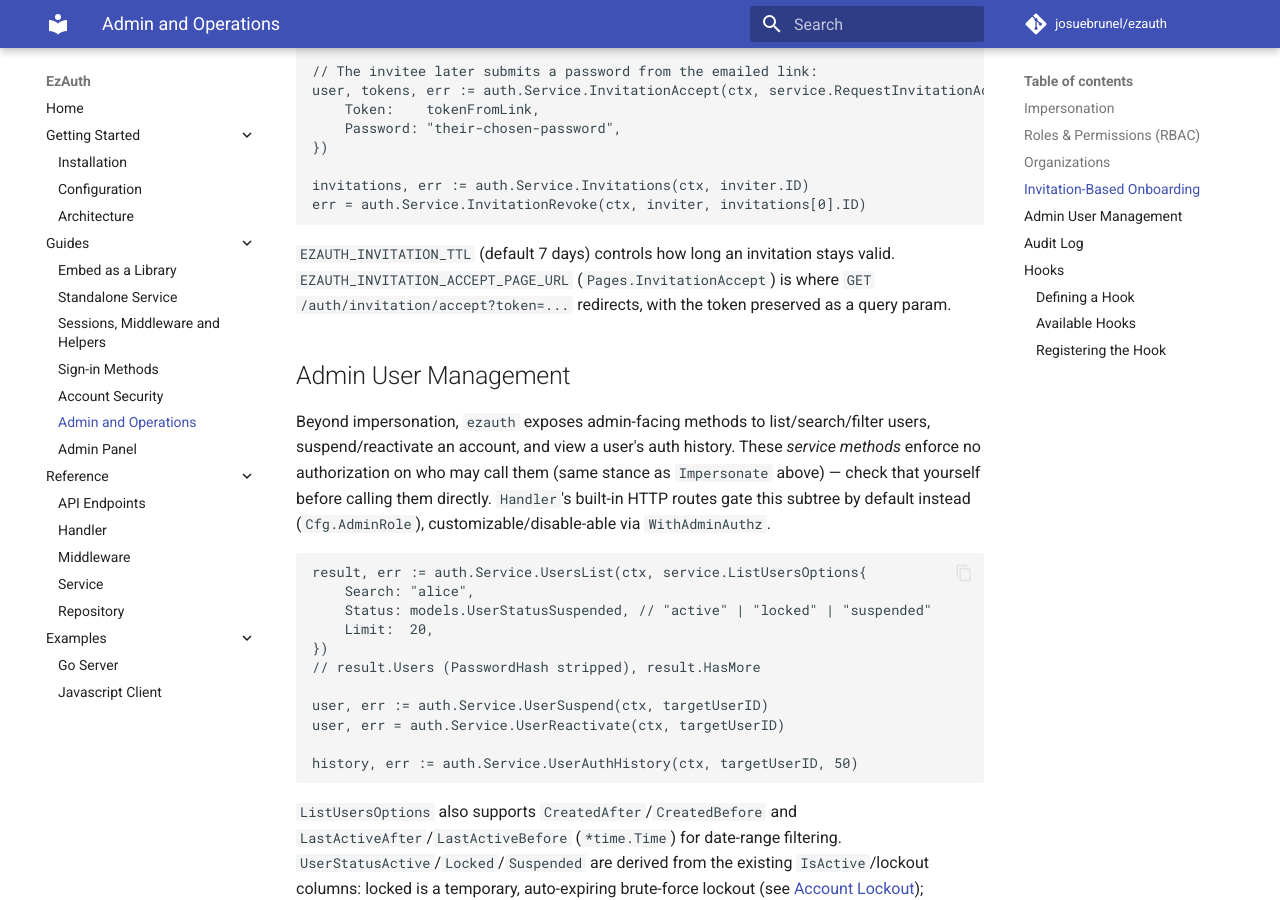
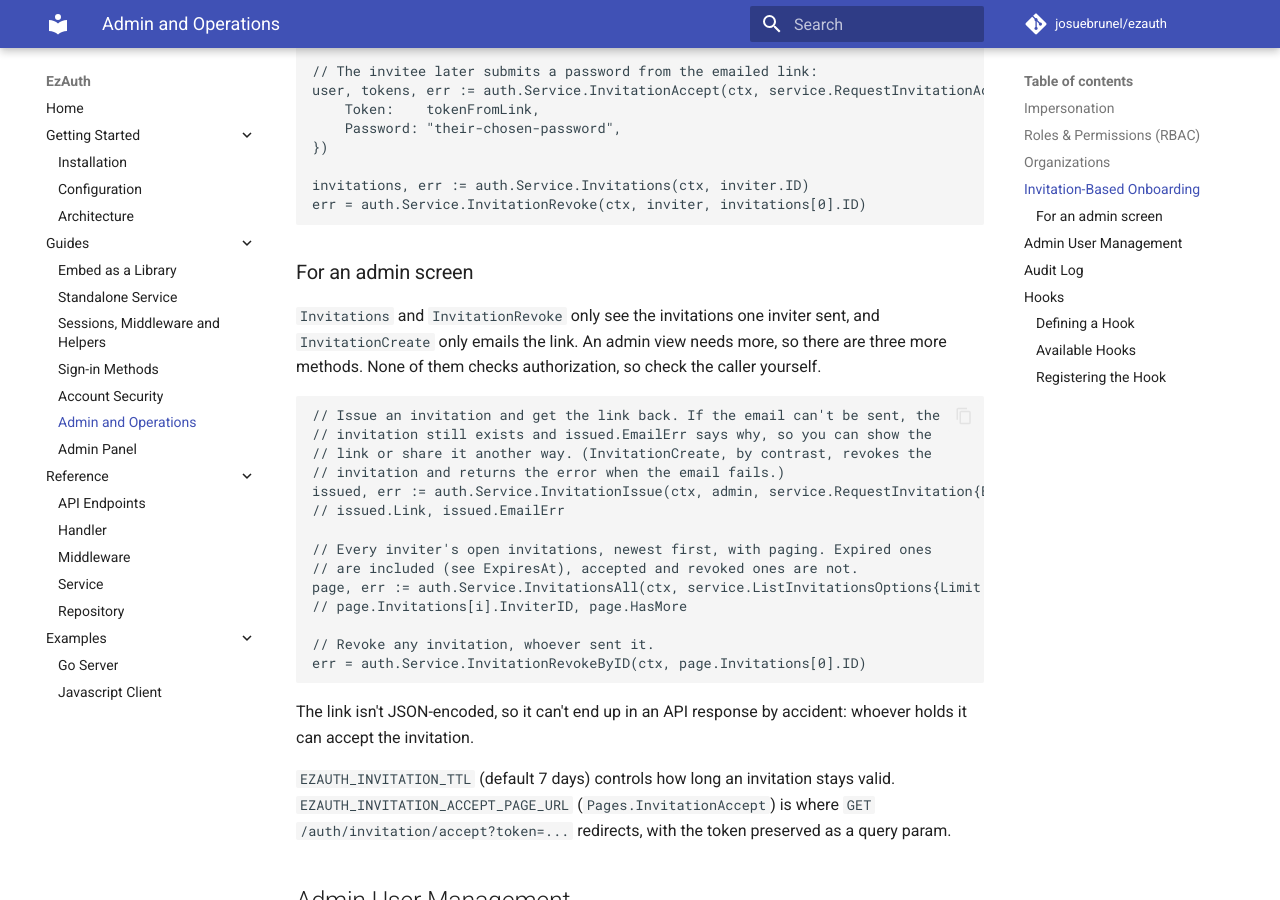
Before and after one commit to josuebrunel/ezauth, an MkDocs documentation site: the page built from docs/src/guides/admin-operations.md, in a window 1280 px wide and 900 px high, scrolled down 4420 px. Built offline with MkDocs 1.6.1 and Material for MkDocs 9.7.7, drawn with Linux system fonts in a browser that asks for light colours; comment, search, counter and statistics services are not loaded.

Commit message:
docs: describe the admin-screen invitation methods

````diff
--- a/docs/src/guides/admin-operations.md
+++ b/docs/src/guides/admin-operations.md
@@ -145,6 +145,29 @@ invitations, err := auth.Service.Invitations(ctx, inviter.ID)
 err = auth.Service.InvitationRevoke(ctx, inviter, invitations[0].ID)
 ```
 
+### For an admin screen
+
+`Invitations` and `InvitationRevoke` only see the invitations one inviter sent, and `InvitationCreate` only emails the link. An admin view needs more, so there are three more methods. None of them checks authorization, so check the caller yourself.
+
+```go
+// Issue an invitation and get the link back. If the email can't be sent, the
+// invitation still exists and issued.EmailErr says why, so you can show the
+// link or share it another way. (InvitationCreate, by contrast, revokes the
+// invitation and returns the error when the email fails.)
+issued, err := auth.Service.InvitationIssue(ctx, admin, service.RequestInvitation{Email: "newperson@example.com"})
+// issued.Link, issued.EmailErr
+
+// Every inviter's open invitations, newest first, with paging. Expired ones
+// are included (see ExpiresAt), accepted and revoked ones are not.
+page, err := auth.Service.InvitationsAll(ctx, service.ListInvitationsOptions{Limit: 20})
+// page.Invitations[i].InviterID, page.HasMore
+
+// Revoke any invitation, whoever sent it.
+err = auth.Service.InvitationRevokeByID(ctx, page.Invitations[0].ID)
+```
+
+The link isn't JSON-encoded, so it can't end up in an API response by accident: whoever holds it can accept the invitation.
+
 `EZAUTH_INVITATION_TTL` (default 7 days) controls how long an invitation stays valid. `EZAUTH_INVITATION_ACCEPT_PAGE_URL` (`Pages.InvitationAccept`) is where `GET /auth/invitation/accept?token=...` redirects, with the token preserved as a query param.
 
 ## Admin User Management
````
Also changed, not shown: README.md (+23 -0 lines).
